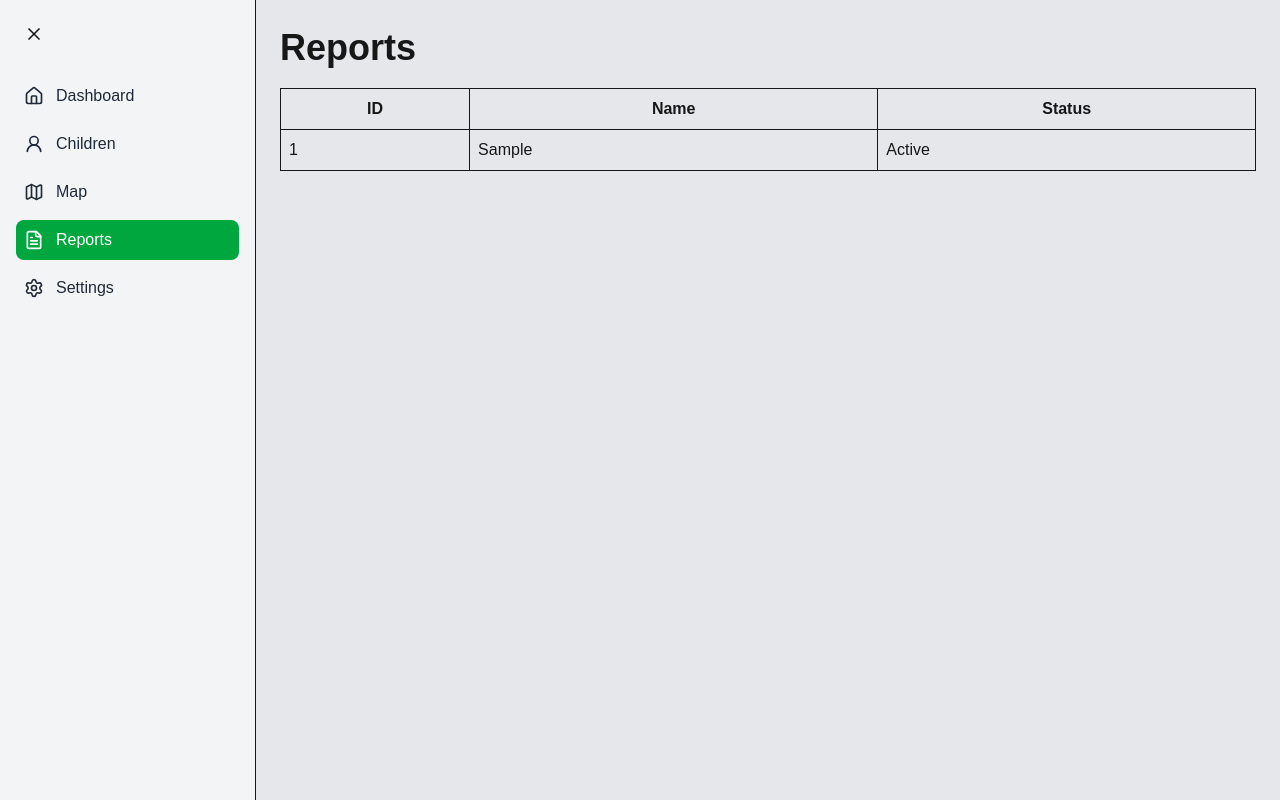
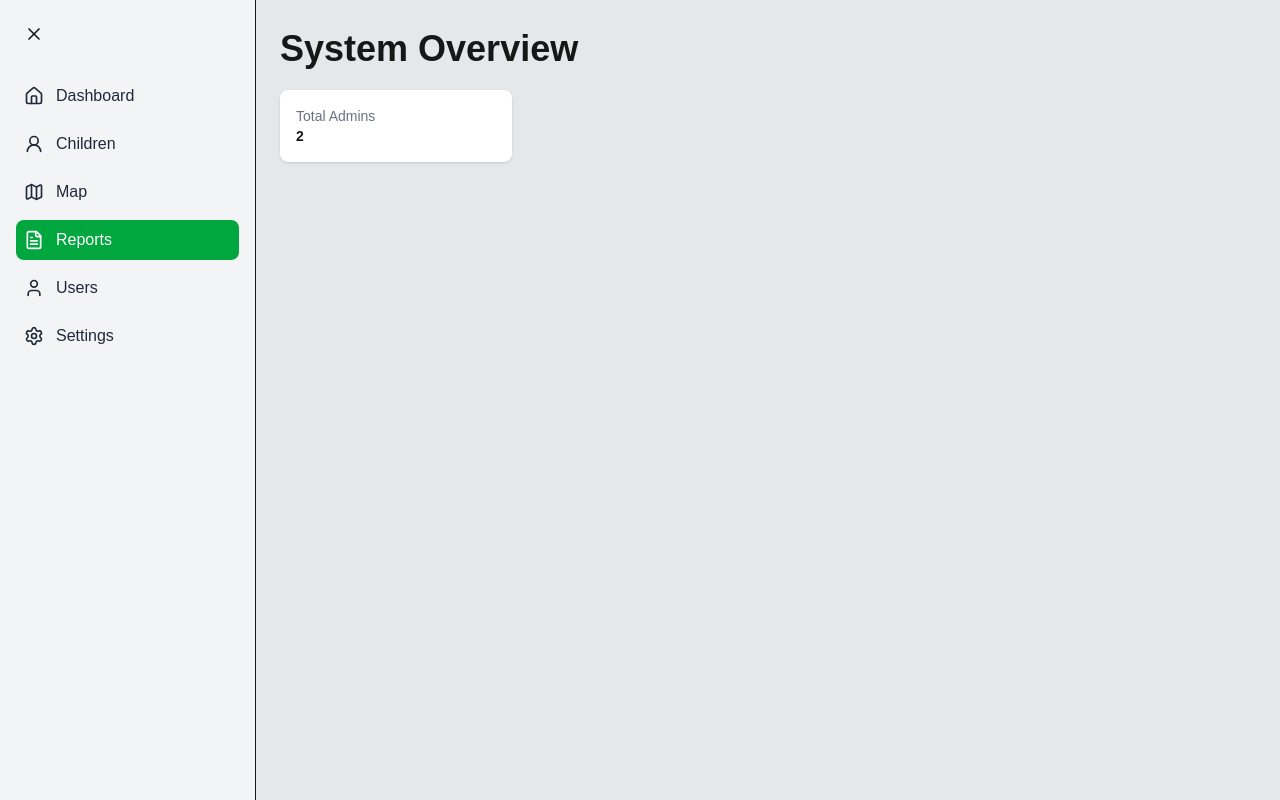
Before and after one commit to HarveyDangel/gsmmms-frontend, a Next.js app: page /client/userID in a window 1280 px wide. Both pictures are taken after a click on the button "Reports". Built offline with nearby package versions, Linux system fonts and the light colour scheme.

Commit message:
Added user page and table

```diff
--- a/src/app/client/userID/page.tsx
+++ b/src/app/client/userID/page.tsx
@@ -5,6 +5,7 @@ import Sidebar from "@/app/components/sidebar";
 import Dashboard from "@/app/components/dashboard";
 import MapPage from "@/app/components/mapPage";
 import Reports from "@/app/components/report";
+import UserPage from "@/app/components/userPage";
 import Settings from "@/app/components/settings";
 import Children from "@/app/components/children";
 
@@ -21,6 +22,7 @@ export default function Page() {
         {active === "Children" && <Children/>}
         {active === "Map" && <MapPage />}
         {active === "Reports" && <Reports />}
+        {active === "Users" && <UserPage />}
         {active === "Settings" && <Settings />}
       </main>
     </div>
--- a/src/app/components/report.tsx
+++ b/src/app/components/report.tsx
@@ -1,23 +1,29 @@
+import ReportPage from "./reportPage";
+
 export default function Reports() {
   return (
-    <div>
-      <h1 className="text-2xl font-bold">Reports</h1>
-      <table className="mt-4 w-full border-collapse border border-gray-300">
-        <thead>
-          <tr className="bg-gray-200">
-            <th className="border p-2">ID</th>
-            <th className="border p-2">Name</th>
-            <th className="border p-2">Status</th>
-          </tr>
-        </thead>
-        <tbody>
-          <tr>
-            <td className="border p-2">1</td>
-            <td className="border p-2">Sample</td>
-            <td className="border p-2">Active</td>
-          </tr>
-        </tbody>
-      </table>
-    </div>
+    // <div>
+    //   <h1 className="text-2xl font-bold">Reports</h1>
+    //   <table className="mt-4 w-full border-collapse border border-gray-300">
+    //     <thead>
+    //       <tr className="bg-gray-200">
+    //         <th className="border p-2">ID</th>
+    //         <th className="border p-2">Name</th>
+    //         <th className="border p-2">Status</th>
+    //       </tr>
+    //     </thead>
+    //     <tbody>
+    //       <tr>
+    //         <td className="border p-2">1</td>
+    //         <td className="border p-2">Sample</td>
+    //         <td className="border p-2">Active</td>
+    //       </tr>
+    //     </tbody>
+    //   </table>
+    // </div>
+    <>
+      <ReportPage />
+    </>
   );
+
 }
--- /dev/null
+++ b/src/app/components/reportPage.tsx
@@ -0,0 +1,28 @@
+"use client";
+import React, { useMemo } from 'react';
+import { userData } from '@/app/data/users'; // Adjust path based on your setup
+
+export default function ReportPage() {
+  // Now calculate your totals using the imported data
+  const reportTotals = useMemo(() => {
+    return {
+      total: userData.length,
+      admins: userData.filter(u => u.role === 'Admin').length,
+      editors: userData.filter(u => u.role === 'Editor').length,
+      users: userData.filter(u => u.role === 'User').length,
+    };
+  }, []); // Empty dependency array because userData is a static import
+
+  return (
+    <>
+       <h1 className="text-xl font-bold">System Overview</h1>
+       <div className="grid grid-cols-4 gap-4 mt-4">
+          <div className="p-4 bg-white shadow rounded-lg">
+            <p className="text-gray-500">Total Admins</p>
+            <p className="text-2xl font-bold">{reportTotals.admins}</p>
+          </div>
+          {/* Repeat for other stats... */}
+       </div>
+    </>
+  );
+}
--- a/src/app/components/sidebar.tsx
+++ b/src/app/components/sidebar.tsx
@@ -1,6 +1,7 @@
 "use client";
 import { useState } from "react";
 import { Menu, X, Home, User2Icon, Map, FileText, Settings, UserIcon } from "lucide-react";
+// import { SidebarItems } from "@/app/data/sidebarItems"; // Adjust path based on your setup
 
 export default function Sidebar({ active, setActive }: { active: string; setActive: (val: string) => void }) {
   const [open, setOpen] = useState(true);
@@ -10,6 +11,7 @@ export default function Sidebar({ active, setActive }: { active: string; setActi
     { name: "Children", icon: <User2Icon size={20}/>},
     { name: "Map", icon: <Map size={20} /> },
     { name: "Reports", icon: <FileText size={20} /> },
+    { name: "Users", icon: <UserIcon size={20} /> },
     { name: "Settings", icon: <Settings size={20} /> },
   ];
 
--- a/src/app/components/ui/table2.tsx
+++ b/src/app/components/ui/table2.tsx
@@ -9,7 +9,7 @@ import {
 	createColumnHelper,
 } from "@tanstack/react-table";
 
-// 1. Define your Data Type
+
 type User = {
 	id: number;
 	name: string;
@@ -26,7 +26,6 @@ const defaultData: User[] = [
 	{ id: 6, name: "Alice Johnson", email: "alice@example.com", role: "Editor" },
 	{ id: 7, name: "Alice Johnson", email: "alice@example.com", role: "Editor" },
 	{ id: 8, name: "Alice Johnson", email: "alice@example.com", role: "Editor" },
-	// ... add more mock data to test pagination
 ];
 
 const columnHelper = createColumnHelper<User>();
--- /dev/null
+++ b/src/app/components/userPage.tsx
@@ -0,0 +1,166 @@
+"use client";
+import React, { useState, useMemo } from "react";
+import {
+	useReactTable,
+	getCoreRowModel,
+	getFilteredRowModel,
+	getPaginationRowModel,
+	flexRender,
+	createColumnHelper,
+} from "@tanstack/react-table";
+
+import Card from "./ui/card";
+import { User, userData } from "@/app/data/users";
+
+
+// type User = {
+// 	id: number;
+// 	name: string;
+// 	email: string;
+// 	role: string;
+// };
+
+// const defaultData: User[] = [
+// 	{ id: 1, name: "John Doe", email: "john@example.com", role: "Admin" },
+// 	{ id: 2, name: "Jane Smith", email: "jane@example.com", role: "User" },
+// 	{ id: 3, name: "Alice Johnson", email: "alice@example.com", role: "Editor" },
+// 	{ id: 4, name: "Alice Johnson", email: "alice@example.com", role: "Editor" },
+// 	{ id: 5, name: "Alice Johnson", email: "alice@example.com", role: "Editor" },
+// 	{ id: 6, name: "Alice Johnson", email: "alice@example.com", role: "Editor" },
+// 	{ id: 7, name: "Alice Johnson", email: "alice@example.com", role: "Editor" },
+// 	{ id: 8, name: "Alice Johnson", email: "alice@example.com", role: "Editor" },
+
+// ];
+
+
+
+const columnHelper = createColumnHelper<User>();
+
+export default function DataTable() {
+	const [data] = useState(() => [...userData]);
+	const [globalFilter, setGlobalFilter] = useState("");
+
+	// 2. Define Columns
+	const columns = useMemo(
+		() => [
+			columnHelper.accessor("id", { header: "ID" }),
+			columnHelper.accessor("name", { header: "Name" }),
+			columnHelper.accessor("email", { header: "Email" }),
+			columnHelper.accessor("role", {
+				header: "Role",
+				cell: (info) => (
+					<span className="px-2 py-1 bg-blue-100 text-blue-800 rounded-full text-xs">
+						{info.getValue()}
+					</span>
+				),
+			}),
+		],
+		[]
+	);
+
+	// 3. Initialize Table
+	const table = useReactTable({
+		data,
+		columns,
+		state: { globalFilter },
+		onGlobalFilterChange: setGlobalFilter,
+		getCoreRowModel: getCoreRowModel(),
+		getFilteredRowModel: getFilteredRowModel(),
+		getPaginationRowModel: getPaginationRowModel(),
+		initialState: { pagination: { pageSize: 5 } },
+	});
+
+	return (
+		<>
+			<h1 className="font-bold">Users</h1>
+			<Card className="p-4">
+				{/* Filters Header */}
+				<div className="flex flex-col md:flex-row gap-4 mb-6">
+					{/* Search Input */}
+					<input
+						value={globalFilter ?? ""}
+						onChange={(e) => setGlobalFilter(e.target.value)}
+						className="p-2 border border-gray-300 rounded-md w-full md:w-64 focus:ring-2 focus:ring-blue-500 outline-none transition-all"
+						placeholder="Search all..."
+					/>
+
+					{/* 4. Dropdown Filter for Role */}
+					<select
+						value={(table.getColumn("role")?.getFilterValue() as string) ?? ""}
+						onChange={(e) =>
+							table.getColumn("role")?.setFilterValue(e.target.value)
+						}
+						className="p-2 border border-gray-300 rounded-md bg-white focus:ring-2 focus:ring-blue-500 outline-none cursor-pointer"
+					>
+						<option value="">All Roles</option>
+						<option value="Admin">Admin</option>
+						<option value="Editor">Editor</option>
+						<option value="User">User</option>
+					</select>
+				</div>
+				<hr />
+				<hr />
+				{/* Table */}
+				<div className="overflow-x-auto">
+					<table className="w-full text-left border-collapse">
+						<thead className="bg-green-200 text-gray-600 uppercase text-sm">
+							{table.getHeaderGroups().map((headerGroup) => (
+								<tr key={headerGroup.id}>
+									{headerGroup.headers.map((header) => (
+										<th key={header.id} className="p-4 font-semibold">
+											{flexRender(
+												header.column.columnDef.header,
+												header.getContext()
+											)}
+										</th>
+									))}
+								</tr>
+							))}
+						</thead>
+						<tbody>
+							{table.getRowModel().rows.map((row) => (
+								<tr
+									key={row.id}
+									className="border-b hover:bg-gray-50 transition-colors"
+								>
+									{row.getVisibleCells().map((cell) => (
+										<td key={cell.id} className="p-4 text-gray-700">
+											{flexRender(
+												cell.column.columnDef.cell,
+												cell.getContext()
+											)}
+										</td>
+									))}
+								</tr>
+							))}
+						</tbody>
+					</table>
+				</div>
+
+				{/* Pagination Controls */}
+				<div className="flex items-center justify-between mt-4 text-sm text-gray-600">
+					<div className="flex gap-2">
+						<button
+							onClick={() => table.previousPage()}
+							disabled={!table.getCanPreviousPage()}
+							className="px-3 py-1 border rounded disabled:opacity-30 hover:bg-gray-100"
+						>
+							Previous
+						</button>
+						<button
+							onClick={() => table.nextPage()}
+							disabled={!table.getCanNextPage()}
+							className="px-3 py-1 border rounded disabled:opacity-30 hover:bg-gray-100"
+						>
+							Next
+						</button>
+					</div>
+					<span>
+						Page {table.getState().pagination.pageIndex + 1} of{" "}
+						{table.getPageCount()}
+					</span>
+				</div>
+			</Card>
+		</>
+	);
+}
--- a/src/app/data/sidebarItems.ts
+++ b/src/app/data/sidebarItems.ts
@@ -1,3 +1,6 @@
+import path from "path";
+import { Menu, X, Home, User2Icon, Map, FileText, Settings, UserIcon } from "lucide-react";
+
 
 export interface SidebarItem {
    id: number;
@@ -28,6 +31,16 @@ export const SidebarItems: SidebarItem [] = [
    },
    {
       id: 5,
+      name: 'Users',
+      path: '/users',
+   },
+   {
+      id: 6,
+      name: 'Settings',
+      path: '/settings',
+   },
+   {
+      id: 7,
       name: 'Logout',
       path: '/logout',
    }
--- /dev/null
+++ b/src/app/data/users.ts
@@ -0,0 +1,17 @@
+
+export type User = {
+  id: number;
+  name: string;
+  email: string;
+  role: 'Admin' | 'Editor' | 'User'; // Strict typing for roles
+  status: 'Active' | 'Inactive';
+};
+
+export const userData: User[] = [
+  { id: 1, name: 'John Doe', email: 'john@example.com', role: 'Admin', status: 'Active' },
+  { id: 2, name: 'Jane Smith', email: 'jane@example.com', role: 'User', status: 'Active' },
+  { id: 3, name: 'Alice Johnson', email: 'alice@example.com', role: 'Editor', status: 'Inactive' },
+  { id: 4, name: 'Bob Wilson', email: 'bob@example.com', role: 'User', status: 'Active' },
+  { id: 5, name: 'Charlie Brown', email: 'charlie@example.com', role: 'Admin', status: 'Inactive' },
+  { id: 6, name: 'Diana Garcia', email: 'diana@example.com', role: 'Editor', status: 'Active' }
+];
```
